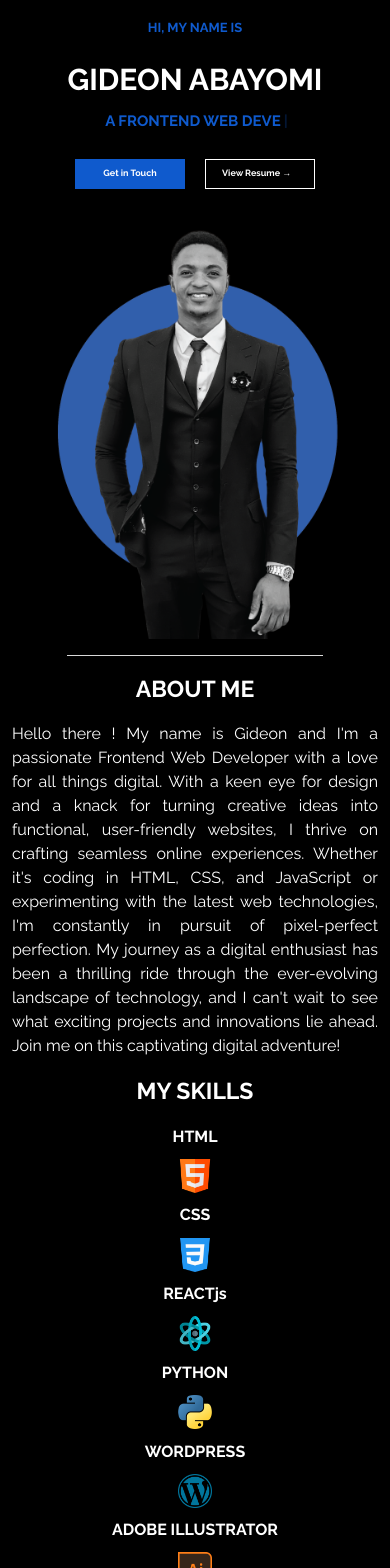
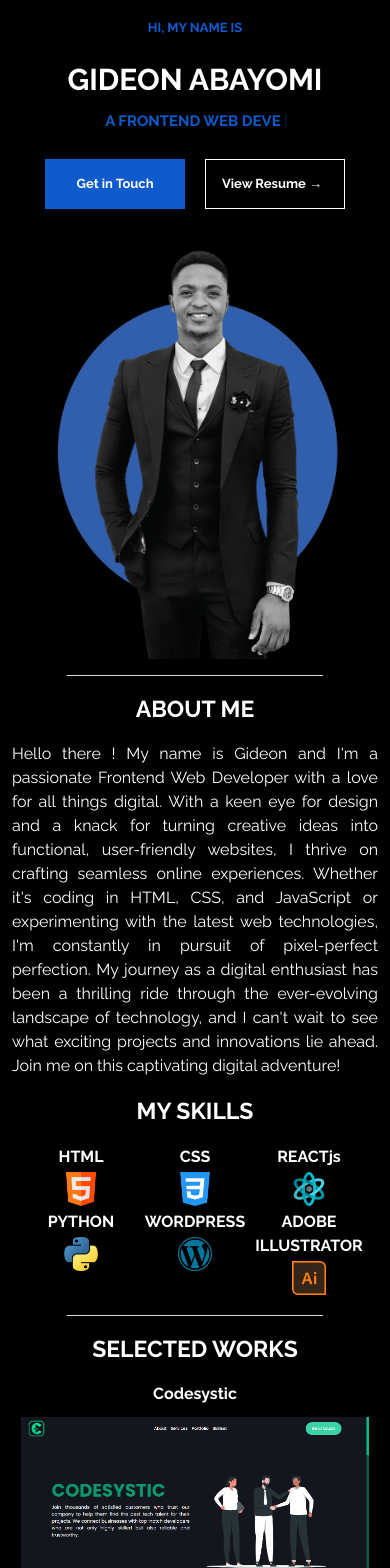
Before and after one commit to Gizzhy/newportfolio, a React (Create React App) app: page / in a window 390 px wide. Shown: the top 1568 px of the page. Built offline with nearby package versions, Linux system fonts and the light colour scheme.

Commit message:
few things

```diff
--- a/src/pages/Body.js
+++ b/src/pages/Body.js
@@ -103,30 +103,40 @@ function Body() {
             </div>
           </div>
           <div className="container skillset-details">
-            <span className="html">
-              HTML
+            <div className="skillset-details2">
+              <div className="skillset-details2-1">
+                <span className="html">HTML</span>
+                <br />
                 <img className="img-fluid htmlimg" src={html} alt="" />
-            </span>
-            <span className="html">
-              CSS
+              </div>
+              <div className="skillset-details2-1">
+                <span className="html">CSS</span>
+                <br />
                 <img className="img-fluid htmlimg" src={css3} alt="" />
-            </span>
-            <span className="html">
-              REACTjs
+              </div>
+              <div className="skillset-details2-1">
+                <span className="html">REACTjs</span>
+                <br />
                 <img className="img-fluid htmlimg" src={structure} alt="" />
-            </span>
-            <span className="html">
-              PYTHON
+              </div>
+            </div>
+            <div className="skillset-details3">
+              <div className="skillset-details3-2">
+                <span className="html">PYTHON</span>
+                <br />
                 <img className="img-fluid htmlimg" src={python} alt="" />
-            </span>
-            <span className="html">
-              WORDPRESS
+              </div>
+              <div className="skillset-details3-2">
+                <span className="html">WORDPRESS</span>
+                <br />
                 <img className="img-fluid htmlimg" src={wordpress} alt="" />
-            </span>
-            <span className="html">
-              ADOBE ILLUSTRATOR
+              </div>
+              <div className="skillset-details3-2">
+                <span className="html">ADOBE ILLUSTRATOR</span>
+                <br />
                 <img className="img-fluid htmlimg" src={adobe} alt="" />
-            </span>
+              </div>
+            </div>
           </div>
         </div>
       </section>
@@ -216,7 +226,7 @@ function Body() {
           </div>
           <div className="row">
             <div className="col-md-12">
-              <p className="developer1">LET'S WORK TOGETHER</p>
+              <p className="developer1">LET'S WORK <span className="toge">TOGETHER</span></p>
             </div>
           </div>
           <div className="row">
--- a/src/pages/Works.js
+++ b/src/pages/Works.js
@@ -6,7 +6,7 @@ const Works = () => {
       <div className="main">
         <span className="main-i">&#8592;</span>
         <span className="main-w">Homepage</span>
-        <p className="main-ww">All Projects</p>
+        <p className="main-ww">ALL <span className="pro">PROJECTS</span></p>
       </div>
     </div>
   );
--- a/src/pages/body.css
+++ b/src/pages/body.css
@@ -70,10 +70,10 @@
   display: flex;
   align-items: center;
 }
-.ctaa:hover{
+.ctaa:hover {
   border: 1px #0f5acd solid;
 }
-.butoo{
+.butoo {
   display: flex;
   align-items: center;
 }
@@ -139,9 +139,9 @@
 }
 
 .htmlimg {
-  display: block;
+  /* display: block; */
   width: 20%;
-  margin: auto;
+  /* margin: auto; */
 }
 .but-a {
   width: 80px;
@@ -155,19 +155,24 @@
   margin-right: 10px;
   margin-top: 8px;
   margin-bottom: 3px;
-
 }
 .but-a:hover {
-
   background-color: #10418a;
-
 }
 
 .skillset-details {
+  /* width: 100%; */
   display: flex;
+  flex-direction: row;
   justify-content: space-between;
   align-items: center;
   text-align: center;
+}
+.skillset-details2,
+.skillset-details3 {
+  display: flex;
+  flex-direction: row;
+  width: 50%;
 }
 
 .portimg {
@@ -286,20 +291,23 @@ a {
   /* margin-top: 100px; */
   margin-bottom: 50px;
 }
-.view{
+.view {
   margin-top: 10px;
 }
-.view-w{
+.view-w {
   font-weight: 600;
   font-size: 18px;
   text-align: center;
-
 }
-.view-i{
+.view-i {
+  padding-top: 25px;
   color: #0f5acd;
   font-size: 30px;
   font-weight: 900;
-
+}
+.toge{
+  color: black;
+  -webkit-text-stroke: 1px white;
 }
 
 @media screen and (max-width: 850px) {
@@ -326,14 +334,15 @@ a {
   .h-0 {
     text-align: center;
   }
-  .butoo{
+  .butoo {
     justify-content: center;
   }
-  .cta, .ctaa{
+  .cta,
+  .ctaa {
     /* margin: auto; */
-    font-size: 9px;
-    height: 30px;
-    width: 110px;
+    font-size: 13px;
+    height: 50px;
+    width: 140px;
     /* margin: 0; */
     /* position: absolute;
     left: 50%;
@@ -405,8 +414,22 @@ a {
   .port-details {
     flex-wrap: wrap;
   }
+  .skillset-details {
+    /* width: 100%; */
+    display: flex;
+    flex-direction: column;
+    /* justify-content: space-between;
+    align-items: center;
+    text-align: center; */
+  }
+  .skillset-details2,
+  .skillset-details3 {
+    display: flex;
+    flex-direction: row;
+    width: 100%;
+  }
   .htmlimg {
-    width: 10%;
+    width: 30%;
     margin-top: 3%;
     margin-bottom: 3%;
   }
--- a/src/pages/works.css
+++ b/src/pages/works.css
@@ -12,8 +12,12 @@
   font-size: 30px;
 }
 
-.main-ww{
-    font-size: 35px;
-    letter-spacing: 0.1em;
-    font-weight: 600;
+.main-ww {
+  font-size: 35px;
+  letter-spacing: 0.1em;
+  font-weight: 600;
 }
+.pro {
+  color: black;
+  -webkit-text-stroke: 1px white;
+}
```
Lines whose indentation alone changed are shown as unchanged.
